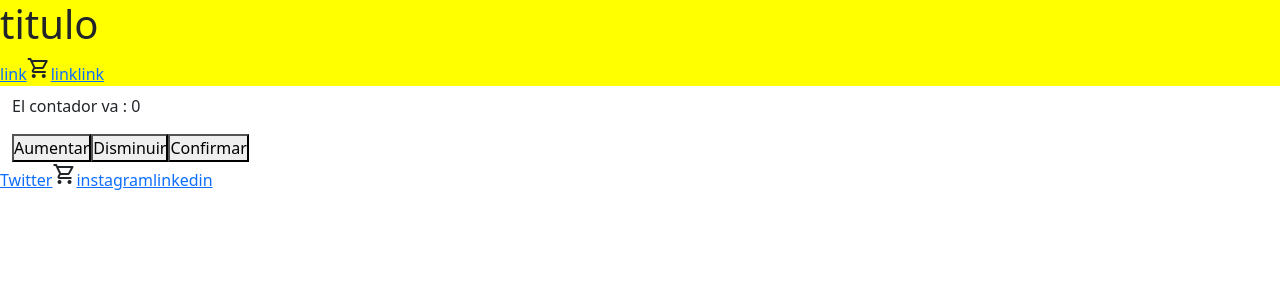
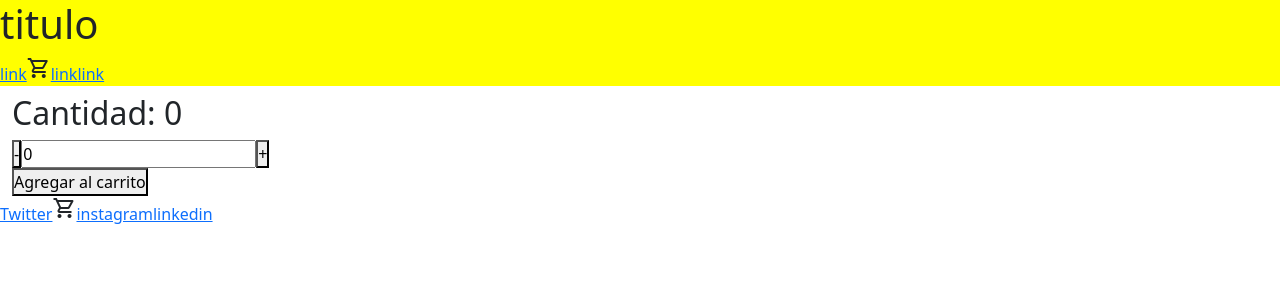
Before and after one commit to DaNiArI1/react-carrito, a React (Create React App) app: page / in a window 1280 px wide. Shown: the top 300 px of the page. Built offline with nearby package versions, Linux system fonts and the light colour scheme.

Commit message:
errores solucionados

```diff
--- a/src/components/itemListContainer/itemCount.js
+++ b/src/components/itemListContainer/itemCount.js
@@ -4,43 +4,47 @@ import Swal from "sweetalert2"
 
 const ItemCount = ({ stock, initial, onAdd }) => {
 
-  const [contador, setContador] = useState(initial)
+  const [valorInicial, setCantidad] = useState(initial)
+  const [stockArticulos, setStock] = useState(stock)
 
-  useEffect(()=>{
+  return (
+    <div className='centerCount'>
 
-  },[])
+        <h2>Cantidad: {valorInicial}</h2>
+      <div className='agregarItems'>
 
-  const aumentarContador = () => {
-    setContador(contador + 1)
-  }
+        {/* BOTON RESTAR */}
+        <button type='button' className='btnCard' onClick={() =>
+        {valorInicial > 1 && setCantidad(valorInicial - 1)}}>-</button>
 
-  const bajarContador = () => {
-    setContador(contador - 1)
-  }
+         {/* Input indicador de cantidas seleccionada */}
+        <input className='inputCard' value={valorInicial} />
 
-  const confirmarContador = () => {
-    if (contador >= 1 && contador <= 5) {
+      {/* BOTON SUMAR */}
+         <button type='button' className='btnCard' onClick={() =>
+          {valorInicial < stock && setCantidad(valorInicial + 1)}}>+</button>
+        </div>
+
+        {/* Boton agregar al carrito */}
+            <button type='button' className='btnAddCar' onClick={addToCart}>Agregar al carrito</button>
+    </div>
+  )
+
+  function addToCart(){
+    if (stockArticulos - valorInicial >= 0){
         Swal.fire({
             title: "Compra Realizada",
-            text: "Agregaste " + contador + " productos al carrito",
+            text: "Agregaste " + valorInicial + " productos al carrito",
             icon: "success",
             confirmButtonText: "Ok",})
-    } else if (contador > 5) {
-       Swal.fire({
+        setStock(stockArticulos - valorInicial)
+    }else if(valorInicial > stockArticulos){
+        Swal.fire({
            title: "Error",
-           text: "No puedes agregar mas de 5 productos al carrito",
+           text: "No puedes agregar mas de " + 5 + " productos al carrito",
            icon: "error",
            confirmButtonText: "Ok",})
     }
-   }
-
-  return (
-    <div>
-      <p>El contador va : {contador}</p>
-      <button onClick={aumentarContador}>Aumentar</button>
-      <button onClick={bajarContador}>Disminuir</button>
-      <button onClick={confirmarContador}>Confirmar</button>
-    </div>
-  )
+    }
 }
 export default ItemCount
```
